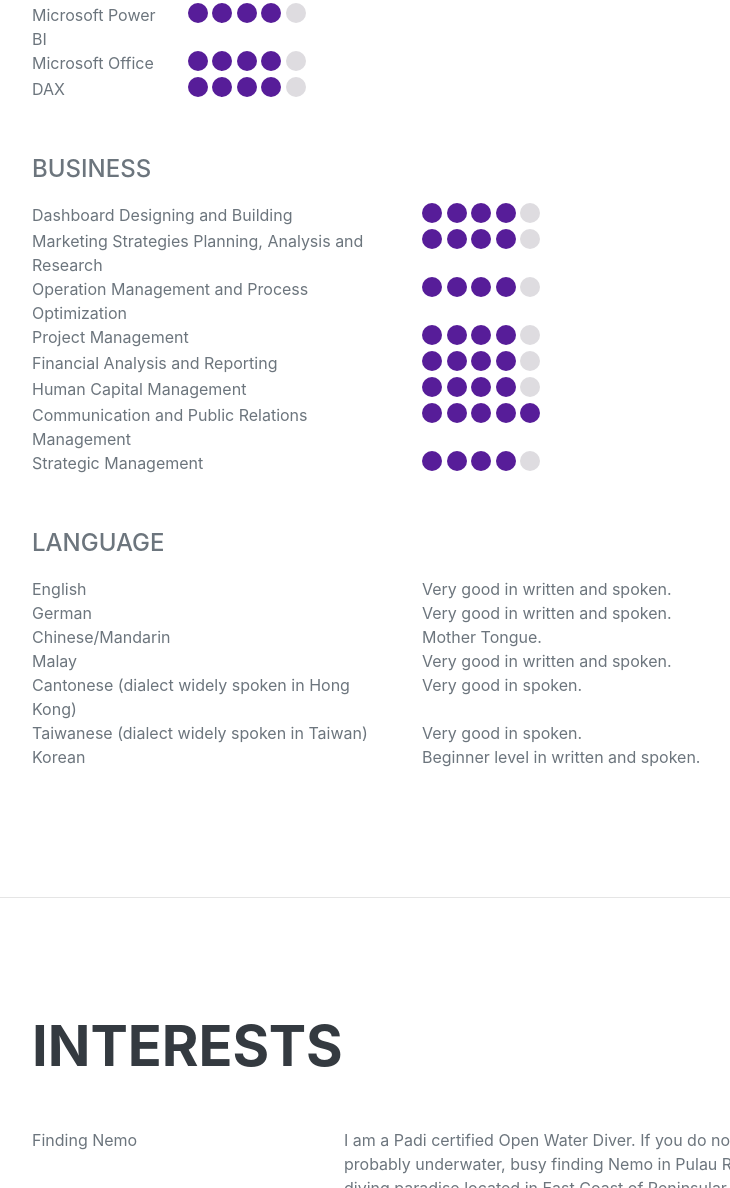
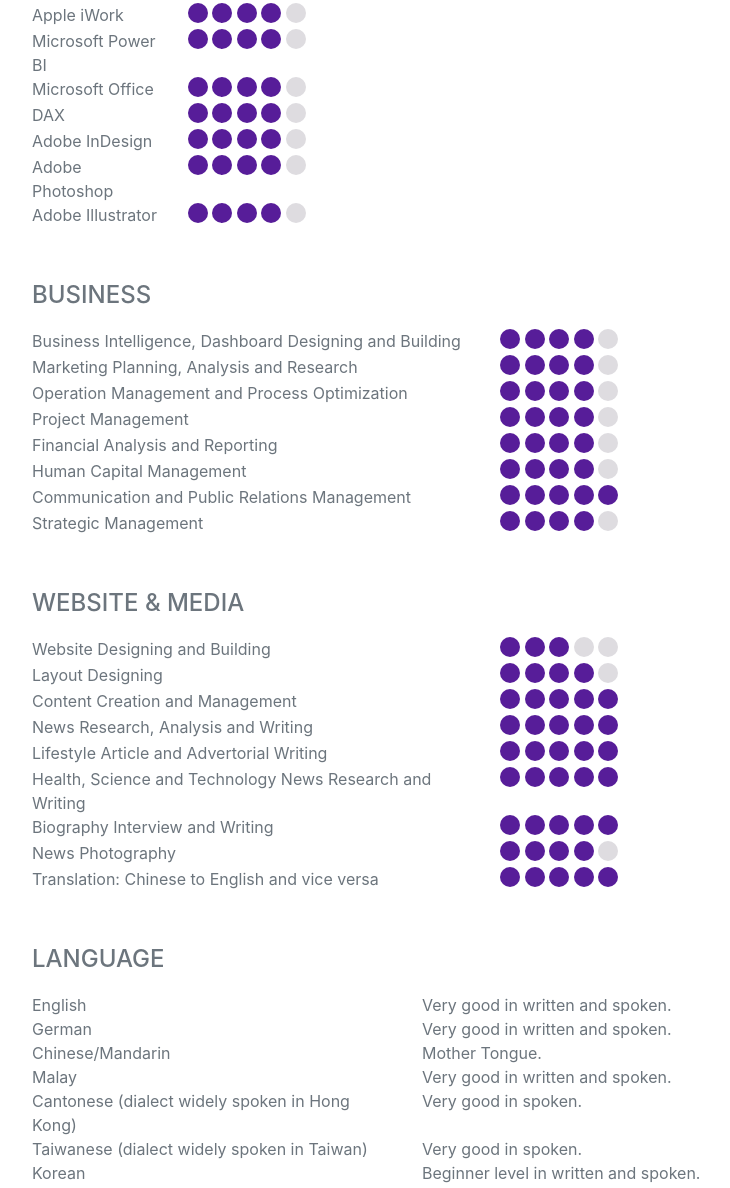
Before and after one commit to yeeguanchew/yeeguanchew.github.io, a plain HTML site: page index.html in a window 1280 px wide. Shown: the part 4428-5616 px from the top of the page, without its empty margins (288-1018 px from the left). Drawn offline with nearby package versions, Linux system fonts and the light colour scheme; a web font is replaced by a local one.

Commit message:
update cv

```diff
--- a/index.html
+++ b/index.html
@@ -258,7 +258,7 @@
                         <div class="w-100"></div>
                         <div class="col-sm-2">SQL</div>
                         <div class="col-sm">
-                          <span class="dot"></span> <span class="dot"></span> <span class="dot"></span> <span class="dot_empty"></span> <span class="dot_empty"></span> <br/>
+                          <span class="dot"></span> <span class="dot"></span> <span class="dot"></span> <span class="dot"></span> <span class="dot_empty"></span> <br/>
 
                         </div>
                         <div class="w-100"></div>
@@ -277,6 +277,12 @@
                         </div>
 
                         <div class="w-100"></div>
+                        <div class="col-sm-2">Apple iWork</div>
+                        <div class="col-sm">
+                          <span class="dot"></span> <span class="dot"></span> <span class="dot"></span> <span class="dot"></span> <span class="dot_empty"></span>
+                        </div>
+
+                        <div class="w-100"></div>
                         <div class="col-sm-2">Microsoft Power BI</div>
                         <div class="col-sm">
                           <span class="dot"></span> <span class="dot"></span> <span class="dot"></span> <span class="dot"></span> <span class="dot_empty"></span>
@@ -289,49 +295,111 @@
                         <div class="w-100"></div>
                         <div class="col-sm-2">DAX</div>
                         <div class="col-sm"><span class="dot"></span> <span class="dot"></span> <span class="dot"></span> <span class="dot"></span> <span class="dot_empty"></span></div>
+
+                        <div class="w-100"></div>
+                        <div class="col-sm-2">Adobe InDesign</div>
+                        <div class="col-sm"><span class="dot"></span> <span class="dot"></span> <span class="dot"></span> <span class="dot"></span> <span class="dot_empty"></span></div>
+
+                        <div class="w-100"></div>
+                        <div class="col-sm-2">Adobe Photoshop</div>
+                        <div class="col-sm"><span class="dot"></span> <span class="dot"></span> <span class="dot"></span> <span class="dot"></span> <span class="dot_empty"></span></div>
+
+                        <div class="w-100"></div>
+                        <div class="col-sm-2">Adobe Illustrator</div>
+                        <div class="col-sm"><span class="dot"></span> <span class="dot"></span> <span class="dot"></span> <span class="dot"></span> <span class="dot_empty"></span></div>
+
                     </div>
 
                       <div class="flex-grow-1">
                       <div class="subheading mb-3">Business</div>
                       <div class="row mb-5">
-                            <div class="col-sm-5">Dashboard Designing and Building</div>
+                            <div class="col-sm-6">Business Intelligence, Dashboard Designing and Building</div>
                             <div class="col-sm">
                                 <span class="dot"></span> <span class="dot"></span> <span class="dot"></span> <span class="dot"></span> <span class="dot_empty"></span></div>
 
                                 <div class="w-100"></div>
-                                    <div class="col-sm-5">Marketing Strategies Planning, Analysis and Research</div>
+                                    <div class="col-sm-6">Marketing Planning, Analysis and Research</div>
                                     <div class="col-sm">
                                     <span class="dot"></span> <span class="dot"></span> <span class="dot"></span> <span class="dot"></span> <span class="dot_empty"></span></div>
 
                             <div class="w-100"></div>
-                                <div class="col-sm-5">Operation Management and Process Optimization</div>
+                                <div class="col-sm-6">Operation Management and Process Optimization</div>
                                 <div class="col-sm">
                                 <span class="dot"></span> <span class="dot"></span> <span class="dot"></span> <span class="dot"></span> <span class="dot_empty"></span></div>
 
 
                       <div class="w-100"></div>
-                          <div class="col-sm-5">Project Management</div>
+                          <div class="col-sm-6">Project Management</div>
                           <div class="col-sm">
                               <span class="dot"></span> <span class="dot"></span> <span class="dot"></span> <span class="dot"></span> <span class="dot_empty"></span></div>
 
                       <div class="w-100"></div>
-                          <div class="col-sm-5">Financial Analysis and Reporting</div>
+                          <div class="col-sm-6">Financial Analysis and Reporting</div>
                           <div class="col-sm">
                           <span class="dot"></span> <span class="dot"></span> <span class="dot"></span> <span class="dot"></span> <span class="dot_empty"></span></div>
 
                       <div class="w-100"></div>
-                          <div class="col-sm-5">Human Capital Management</div>
+                          <div class="col-sm-6">Human Capital Management</div>
                           <div class="col-sm">
                           <span class="dot"></span> <span class="dot"></span> <span class="dot"></span> <span class="dot"></span> <span class="dot_empty"></span></div>
 
                       <div class="w-100"></div>
-                          <div class="col-sm-5">Communication and Public Relations Management</div>
+                          <div class="col-sm-6">Communication and Public Relations Management</div>
                           <div class="col-sm">
                           <span class="dot"></span> <span class="dot"></span> <span class="dot"></span> <span class="dot"></span> <span class="dot"></span></div>
 
                       <div class="w-100"></div>
-                          <div class="col-sm-5">Strategic Management</div>
+                          <div class="col-sm-6">Strategic Management</div>
                           <div class="col-sm"><span class="dot"></span> <span class="dot"></span> <span class="dot"></span> <span class="dot"></span> <span class="dot_empty"></span></div>
+
+                </div>
+
+                <div class="flex-grow-1">
+                <div class="subheading mb-3">Website & Media</div>
+                <div class="row mb-5">
+                      <div class="col-sm-6">Website Designing and Building</div>
+                      <div class="col-sm">
+                          <span class="dot"></span> <span class="dot"></span> <span class="dot"></span> <span class="dot_empty"></span> <span class="dot_empty"></span></div>
+
+                          <div class="w-100"></div>
+                              <div class="col-sm-6">Layout Designing</div>
+                              <div class="col-sm">
+                              <span class="dot"></span> <span class="dot"></span> <span class="dot"></span> <span class="dot"></span> <span class="dot_empty"></span></div>
+
+                          <div class="w-100"></div>
+                              <div class="col-sm-6">Content Creation and Management</div>
+                              <div class="col-sm">
+                              <span class="dot"></span> <span class="dot"></span> <span class="dot"></span> <span class="dot"></span> <span class="dot"></span></div>
+
+                          <div class="w-100"></div>
+                              <div class="col-sm-6">News Research, Analysis and Writing</div>
+                              <div class="col-sm">
+                              <span class="dot"></span> <span class="dot"></span> <span class="dot"></span> <span class="dot"></span> <span class="dot"></span></div>
+
+                          <div class="w-100"></div>
+                              <div class="col-sm-6">Lifestyle Article and Advertorial Writing</div>
+                              <div class="col-sm">
+                              <span class="dot"></span> <span class="dot"></span> <span class="dot"></span> <span class="dot"></span> <span class="dot"></span></div>
+
+                          <div class="w-100"></div>
+                              <div class="col-sm-6">Health, Science and Technology News Research and Writing</div>
+                              <div class="col-sm">
+                              <span class="dot"></span> <span class="dot"></span> <span class="dot"></span> <span class="dot"></span> <span class="dot"></span></div>
+
+                          <div class="w-100"></div>
+                              <div class="col-sm-6">Biography Interview and Writing</div>
+                              <div class="col-sm">
+                              <span class="dot"></span> <span class="dot"></span> <span class="dot"></span> <span class="dot"></span> <span class="dot"></span></div>
+
+                          <div class="w-100"></div>
+                              <div class="col-sm-6">News Photography</div>
+                              <div class="col-sm">
+                              <span class="dot"></span> <span class="dot"></span> <span class="dot"></span> <span class="dot"></span> <span class="dot_empty"></span></div>
+
+                          <div class="w-100"></div>
+                              <div class="col-sm-6">Translation: Chinese to English and vice versa</div>
+                              <div class="col-sm">
+                              <span class="dot"></span> <span class="dot"></span> <span class="dot"></span> <span class="dot"></span> <span class="dot"></span></div>
 
                 </div>
 
```
